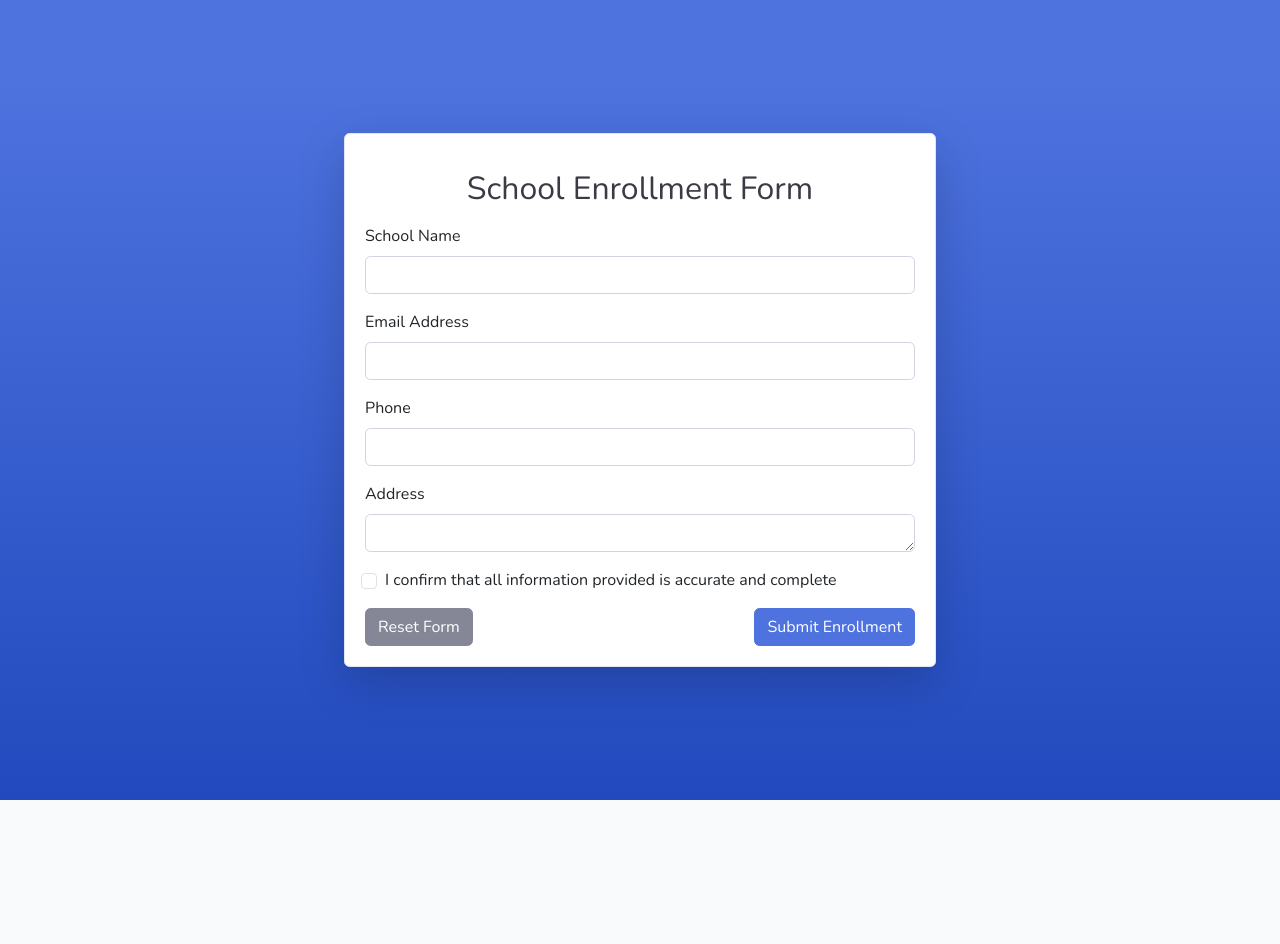
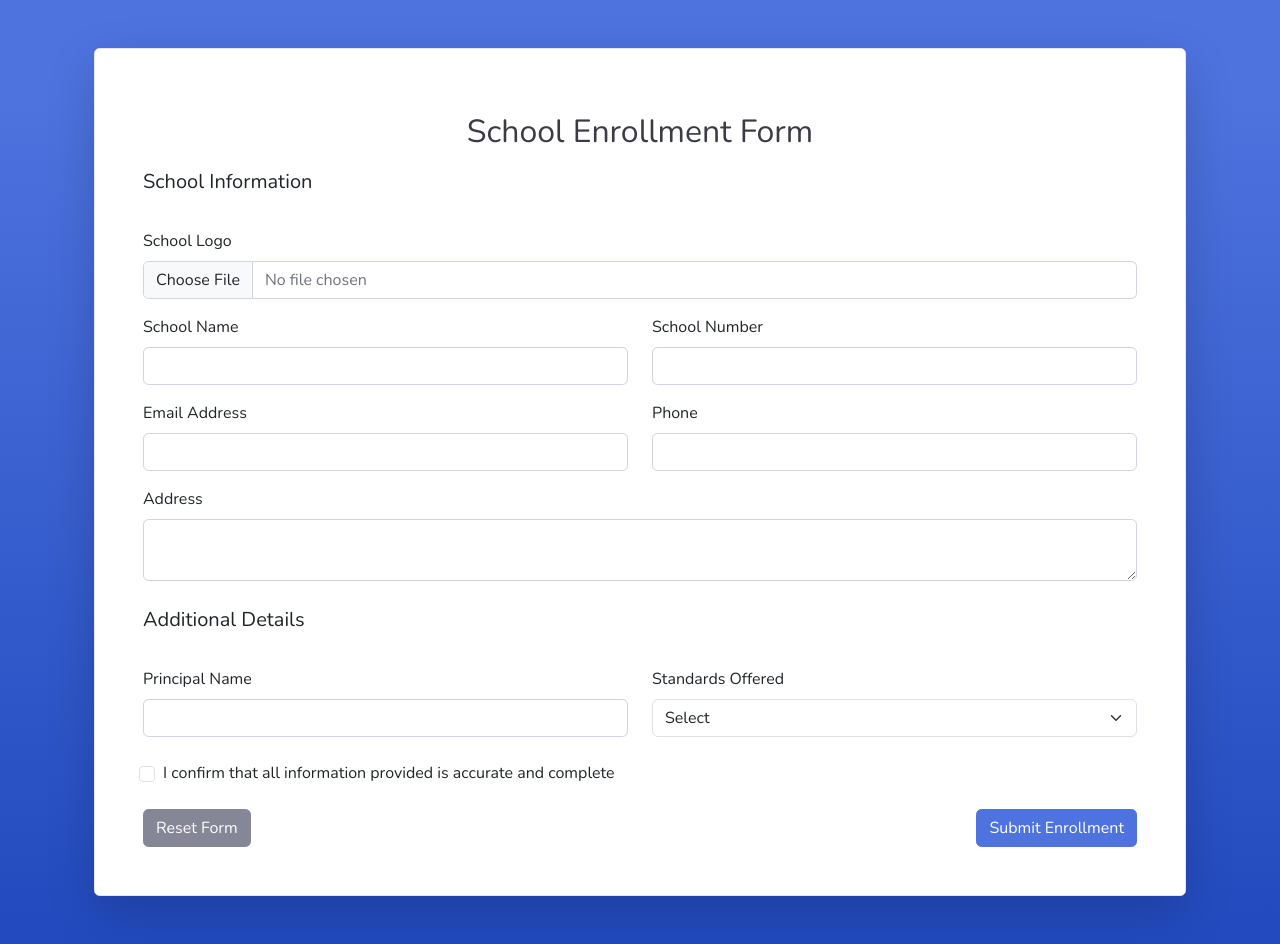
Before and after one commit to swayam7125/BMC-SMS, a PHP site: page /includes/forms/school_enrollment.php in a window 1280 px wide. Before the commit the page ends 800 px from the top, so only its background shows below. Run offline with PHP 8.4, Linux system fonts and the light colour scheme.

Commit message:
Add enrollment forms for principal, school, and student with enhanced styling and file upload options

```diff
--- a/includes/forms/school_enrollment.php
+++ b/includes/forms/school_enrollment.php
@@ -12,13 +12,19 @@
     <link href="https://fonts.googleapis.com/css?family=Nunito:200,300,400,700,900" rel="stylesheet">
     <link href="https://cdn.jsdelivr.net/npm/bootstrap@5.3.7/dist/css/bootstrap.min.css" rel="stylesheet" crossorigin="anonymous">
     <link href="../../assets/css/sb-admin-2.min.css" rel="stylesheet">
+
+    <style>
+        .lg-form-width {
+            max-width: 100rem;
+        }
+    </style>
 </head>
 
 
 <body class="bg-gradient-primary">
-    <div class="container w-50 min-vh-100 d-flex justify-content-center align-items-center">
-        <div class="card shadow-lg w-100">
-            <div class="card-body">
+    <div class="container min-vh-100 d-flex justify-content-center align-items-center my-5">
+        <div class="card shadow-lg w-100 lg-form-width">
+            <div class="card-body py-5 px-5">
                 <h1 class="h2 text-center text-gray-900 my-3">School Enrollment Form</h1>
                 <?php
                 $feedback_message = '';
@@ -52,27 +58,62 @@
                         <?php echo htmlspecialchars($feedback_message); ?>
                     </div>
                 <?php endif; ?>
-                <form method="post">
-                    <div class="mb-3">
+                <form method="post" enctype="multipart/form-data">
+                    <fieldset class="mb-4">
+                        <legend class="fs-5 mb-3">School Information</legend>
+                        <div class="row g-3">
+                            <div class="col-12">
+                                <label for="school_logo" class="form-label">School Logo</label>
+                                <input type="file" class="form-control" id="school_logo" name="school_logo" accept="image/*">
+                            </div>
+                            <div class="col-md-6">
                                 <label for="school_name" class="form-label">School Name</label>
                                 <input type="text" class="form-control" id="school_name" name="school_name" required>
                             </div>
-                    <div class="mb-3">
+                            <div class="col-md-6">
+                                <label for="school_no" class="form-label">School Number</label>
+                                <input type="text" class="form-control" id="school_no" name="school_no" required>
+                            </div>
+                            <div class="col-md-6">
                                 <label for="email_address" class="form-label">Email Address</label>
                                 <input type="email" class="form-control" id="email_address" name="email_address" required>
                             </div>
-                    <div class="mb-3">
+                            <div class="col-md-6">
                                 <label for="phone" class="form-label">Phone</label>
                                 <input type="tel" class="form-control" id="phone" name="phone" required>
                             </div>
-                    <div class="mb-3">
+                            <div class="col-12">
                                 <label for="address" class="form-label">Address</label>
-                        <textarea class="form-control" id="address" name="address" rows="1" required></textarea>
+                                <textarea class="form-control" id="address" name="address" rows="2" required></textarea>
                             </div>
-                    <div class="form-check mb-3">
+                        </div>
+                    </fieldset>
+
+                    <fieldset class="mb-4">
+                        <legend class="fs-5 mb-3">Additional Details</legend>
+                        <div class="row g-3">
+                            <div class="col-md-6">
+                                <label for="principal_name" class="form-label">Principal Name</label>
+                                <input type="text" class="form-control" id="principal_name" name="principal_name" required>
+                            </div>
+                            <div class="col-md-6">
+                                <label for="standard" class="form-label">Standards Offered</label>
+                                <select class="form-select" id="standard" name="standard" required>
+                                    <option value="">Select</option>
+                                    <option value="1-5">1st to 5th</option>
+                                    <option value="1-8">1st to 8th</option>
+                                    <option value="1-10">1st to 10th</option>
+                                    <option value="1-12">1st to 12th</option>
+                                </select>
+                            </div>
+                        </div>
+                    </fieldset>
+
+                    <div class="form-check mb-4">
                         <input type="checkbox" class="form-check-input" id="termsAgreement" name="termsAgreement" required>
                         <label class="form-check-label" for="termsAgreement">I confirm that all information provided is accurate and complete</label>
                     </div>
+
                     <div class="d-flex justify-content-between">
                         <button type="reset" class="btn btn-secondary">Reset Form</button>
                         <button type="submit" name="submitBtn" class="btn btn-primary">Submit Enrollment</button>
```
Also changed, not shown: includes/forms/principal_enrollment.php (+153 -0 lines), includes/forms/student_enrollment.php (+37 -30 lines). Lines whose indentation alone changed are shown as unchanged.
